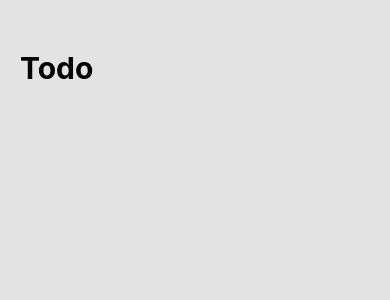
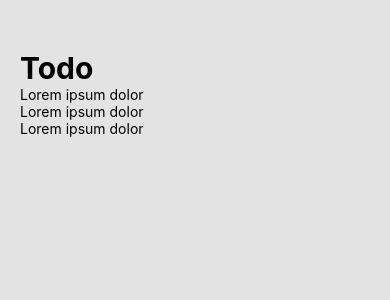
Before and after one commit to gda975/checklist-app, a React Native app: screen / in a window 390 px wide. Shown: the top 300 px of the page. Built offline with nearby package versions, Linux system fonts and the light colour scheme.

Commit message:
Create Task component

```diff
--- a/App.js
+++ b/App.js
@@ -1,10 +1,14 @@
 import { SafeAreaView, StyleSheet, Text, View } from 'react-native';
+import Task from './components/Task.js';
 
 export default function App() {
   return (
     <View style={styles.container}>
       <SafeAreaView style={styles.taskContainer}>
         <Text style={styles.header}>Todo</Text>
+        <Task />
+        <Task />
+        <Task />
       </SafeAreaView>
     </View>
   );
--- /dev/null
+++ b/components/Task.js
@@ -0,0 +1,15 @@
+import { StyleSheet, Text, View } from "react-native";
+
+const Task = () => {
+	return (
+		<View>
+			<Text>Lorem ipsum dolor</Text>
+		</View>
+	)
+}
+
+const styles = StyleSheet.create({
+
+})
+
+export default Task;
```
